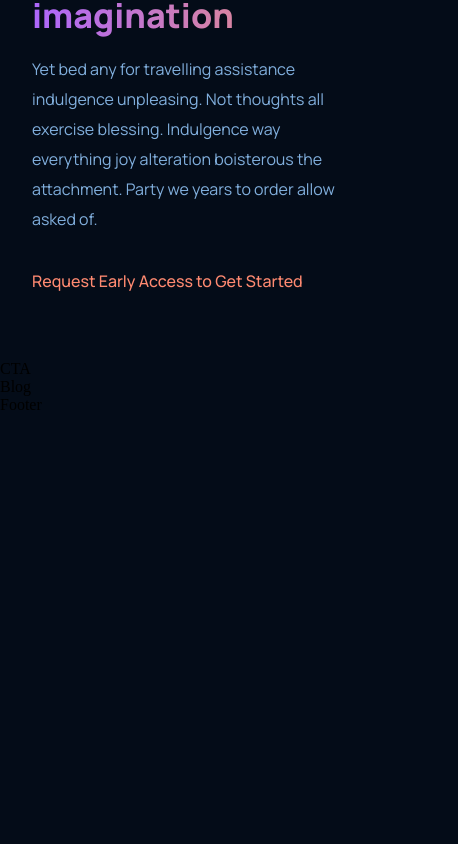
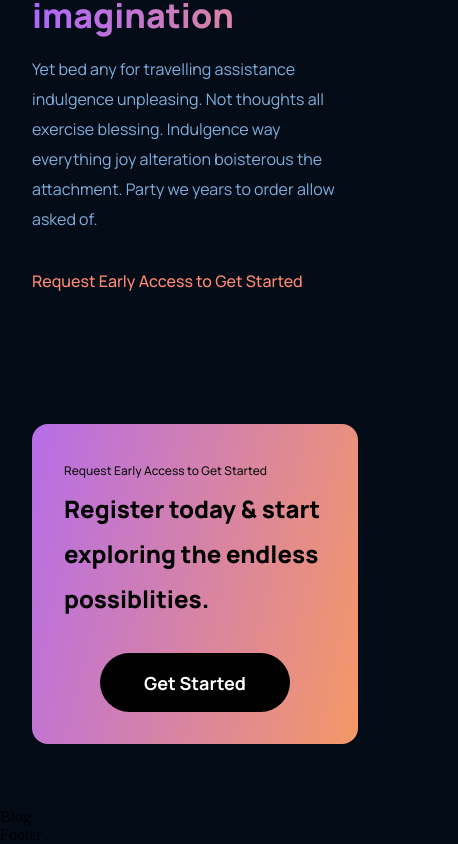
Before and after one commit to nerdyspook/Modern-UI-UX-Website-1, a React (Create React App) app in the folder gpt-3/: page / in a window 390 px wide. Shown: the part 4002-4846 px from the top of the page, 458 px wide, since content can reach past the window. Before the commit the page ends 4416 px from the top, so only its background shows below. Built offline with nearby package versions, Linux system fonts and the light colour scheme.

Commit message:
styles: cta section styled

```diff
--- a/gpt-3/src/components/cta/CTA.jsx
+++ b/gpt-3/src/components/cta/CTA.jsx
@@ -2,7 +2,19 @@
 import "./cta.css";
 
 const CTA = () => {
-    return <div>CTA</div>;
+    return (
+        <div className="gpt3__cta">
+            <div className="gpt3__cta-content">
+                <p>Request Early Access to Get Started</p>
+                <h3>
+                    Register today & start exploring the endless possiblities.
+                </h3>
+            </div>
+            <div className="gpt3__cta-button">
+                <button type="button">Get Started</button>
+            </div>
+        </div>
+    );
 };
 
 export default CTA;
--- a/gpt-3/src/components/cta/cta.css
+++ b/gpt-3/src/components/cta/cta.css
@@ -0,0 +1,81 @@
+.gpt3__cta {
+    display: flex;
+    flex-direction: row;
+    align-items: center;
+    justify-content: space-between;
+
+    padding: 2rem;
+    margin: 4rem;
+    border-radius: 1rem;
+    background: var(--gradient-bar);
+}
+
+.gpt3__cta-content p {
+    font-family: var(--font-family);
+    font-weight: 500;
+    font-size: 12px;
+    line-height: 30px;
+
+    color: #0e0e0e;
+}
+
+.gpt3__cta-content h3 {
+    font-family: var(--font-family);
+    font-weight: 800;
+    font-size: 24px;
+    line-height: 45px;
+
+    color: #000000;
+}
+
+.gpt3__cta-button {
+    display: flex;
+    align-items: center;
+    justify-content: center;
+    margin-left: 2rem;
+}
+
+.gpt3__cta-button button {
+    width: 189.14px;
+    height: 59.4px;
+
+    background: #000000;
+    border-radius: 40px;
+
+    font-family: var(--font-family);
+    font-weight: bold;
+    font-size: 18px;
+    line-height: 30px;
+
+    color: #ffffff;
+
+    border: none;
+    outline: none;
+    cursor: pointer;
+}
+
+@media screen and (max-width: 550px) {
+    .gpt3__cta {
+        margin: 4rem 2rem;
+    }
+
+    .gpt3__cta-content {
+        font-size: 18px;
+        line-height: 32px;
+    }
+
+    .gpt3__cta-button {
+        font-size: 18px;
+        line-height: 32px;
+    }
+}
+
+@media screen and (max-width: 650px) {
+    .gpt3__cta {
+        flex-direction: column;
+    }
+
+    .gpt3__cta-button {
+        margin: 2rem 0 0;
+    }
+}
--- a/gpt-3/src/containers/features/features.css
+++ b/gpt-3/src/containers/features/features.css
@@ -44,6 +44,14 @@
     justify-content: flex-start;
 }
 
+@media screen and (max-width: 550px) {
+    .gpt3__features-heading h1 {
+        width: 100%;
+        font-size: 28px;
+        line-height: 38px;
+    }
+}
+
 @media screen and (max-width: 990px) {
     .gpt3__features {
         flex-direction: column;
@@ -53,10 +61,3 @@
         margin: 0 0 2rem 0;
     }
 }
-
-@media screen and (max-width: 550px) {
-    .gpt3__features-heading h1 {
-        font-size: 28px;
-        line-height: 38px;
-    }
-}
```
